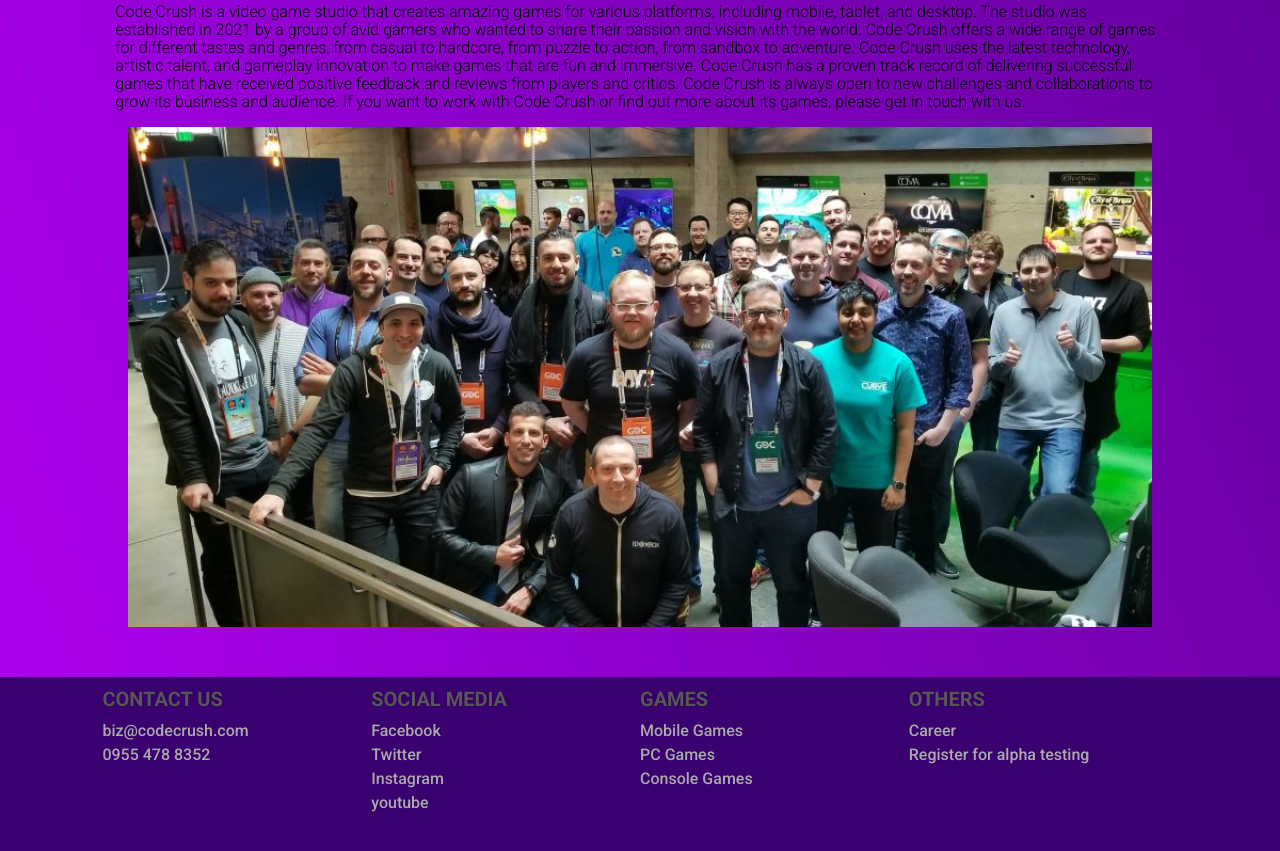
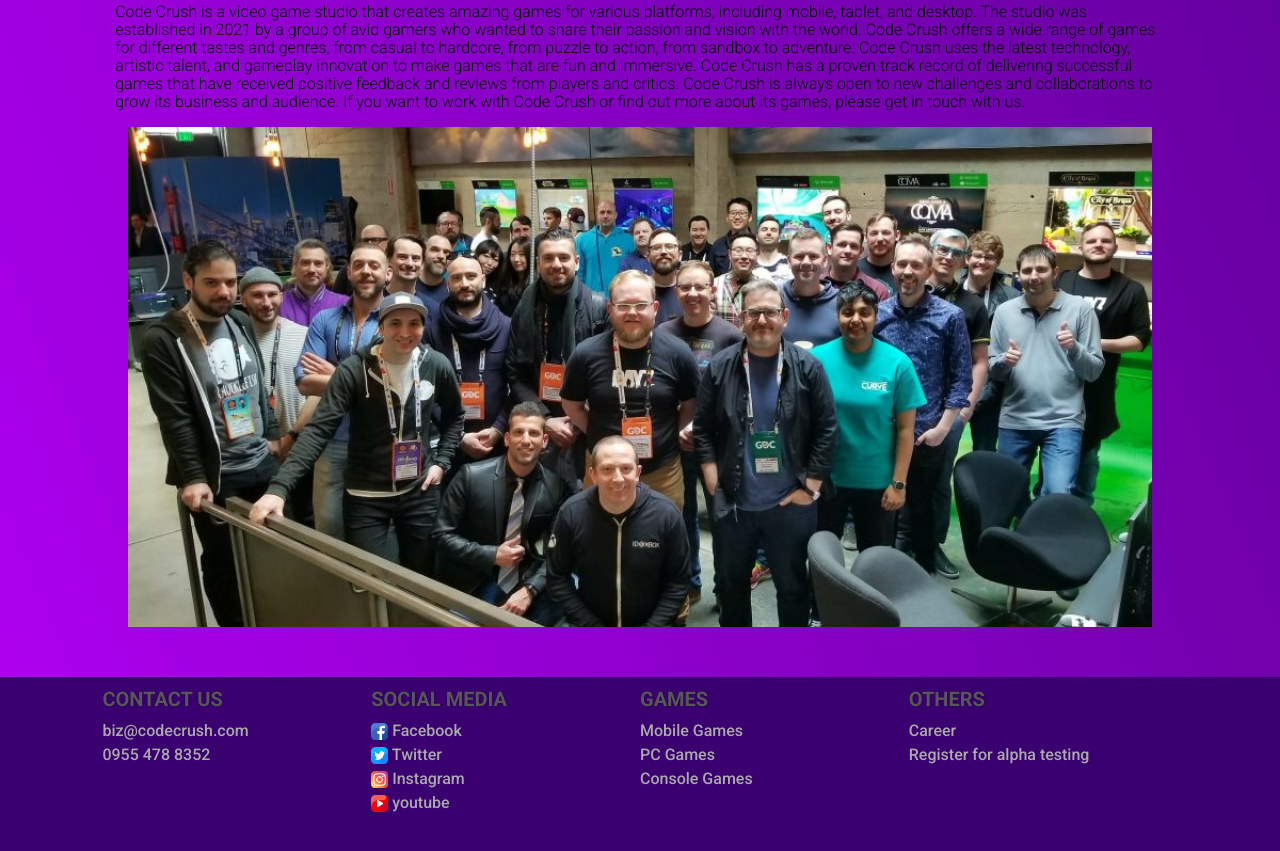
Before and after one commit to Hao013/hao013.github.io, a plain HTML site: page index.html in a window 1280 px wide. Shown: the part 2250-3101 px from the top of the page. Drawn offline with Linux system fonts and the light colour scheme; a web font is replaced by a local one.

Commit message:
The Final Countdown

```diff
--- a/index.html
+++ b/index.html
@@ -40,8 +40,11 @@
 
     }
 
+    .social-media {
+     width: 17px;
+    }
+
   </style>
-
 </head>
 <body>
 
@@ -223,16 +226,24 @@
         <h5>SOCIAL MEDIA</h5>
       </div>
       <div>
-        <a href="https://www.facebook.com" target="_blank">Facebook</a>
+        <a href="https://www.facebook.com" target="_blank">
+        <img class="social-media" src="./img/facebook.png" alt="">
+        Facebook</a>
       </div>
       <div>
-        <a href="https://www.twitter.com" target="_blank">Twitter</a>
+        <a href="https://www.twitter.com" target="_blank">
+        <img class="social-media" src="./img/twitter.png" alt="">
+        Twitter</a>
       </div>
       <div>
-        <a href="https://www.instagram.com" target="_blank">Instagram</a>
+        <a href="https://www.instagram.com" target="_blank">
+        <img class="social-media" src="./img/instagram.png" alt="">
+        Instagram</a>
       </div>
       <div>
-        <a href="https://www.youtube.com" target="_blank">youtube</a>
+        <a href="https://www.youtube.com" target="_blank">
+        <img class="social-media" src="./img/youtube.png" alt="">
+        youtube</a>
       </div>
     </div>
 
```
Also changed, not shown: pages/alpha-test-email.html (+5 -4 lines), pages/career-email.html (+1 -0 lines), pages/career.html (+1 -0 lines), pages/console-games.html (+1 -0 lines), pages/mobile-games.html (+1 -0 lines), pages/pc-games.html (+1 -0 lines), img/facebook.png (added), img/instagram.png (added), img/twitter.png (added), img/youtube.png (added).
